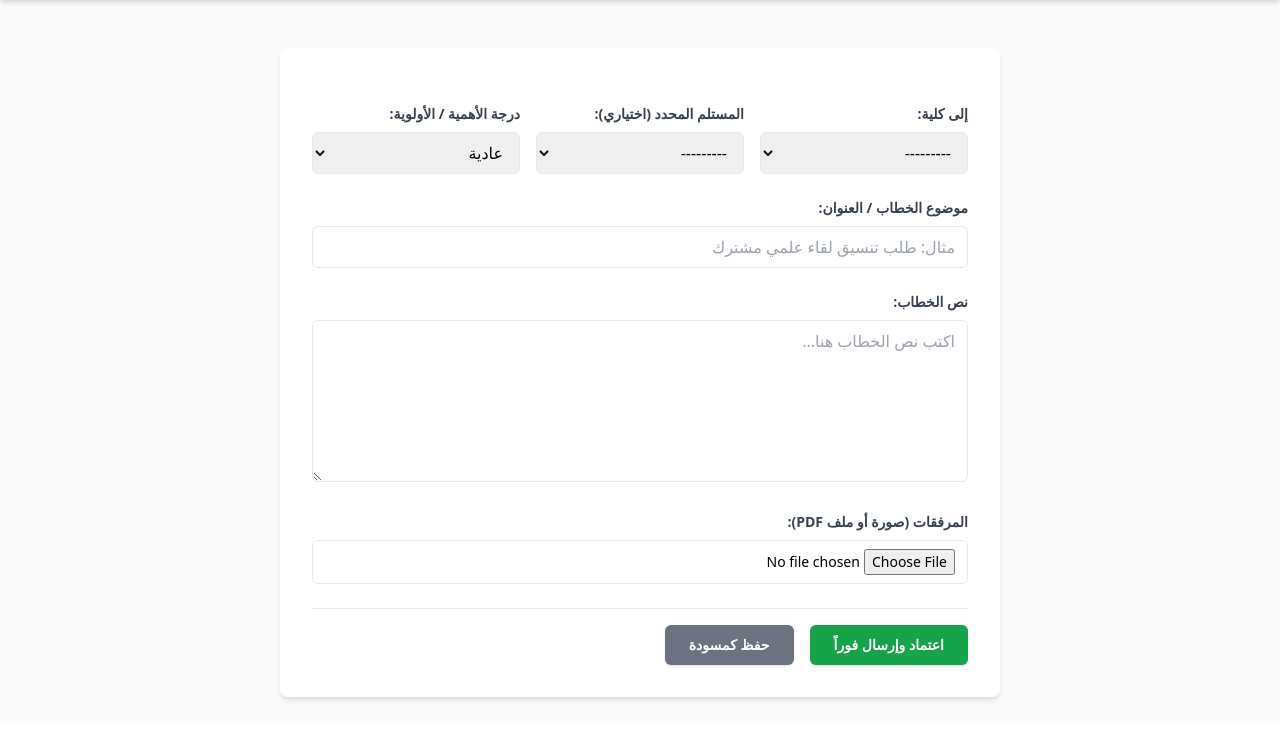
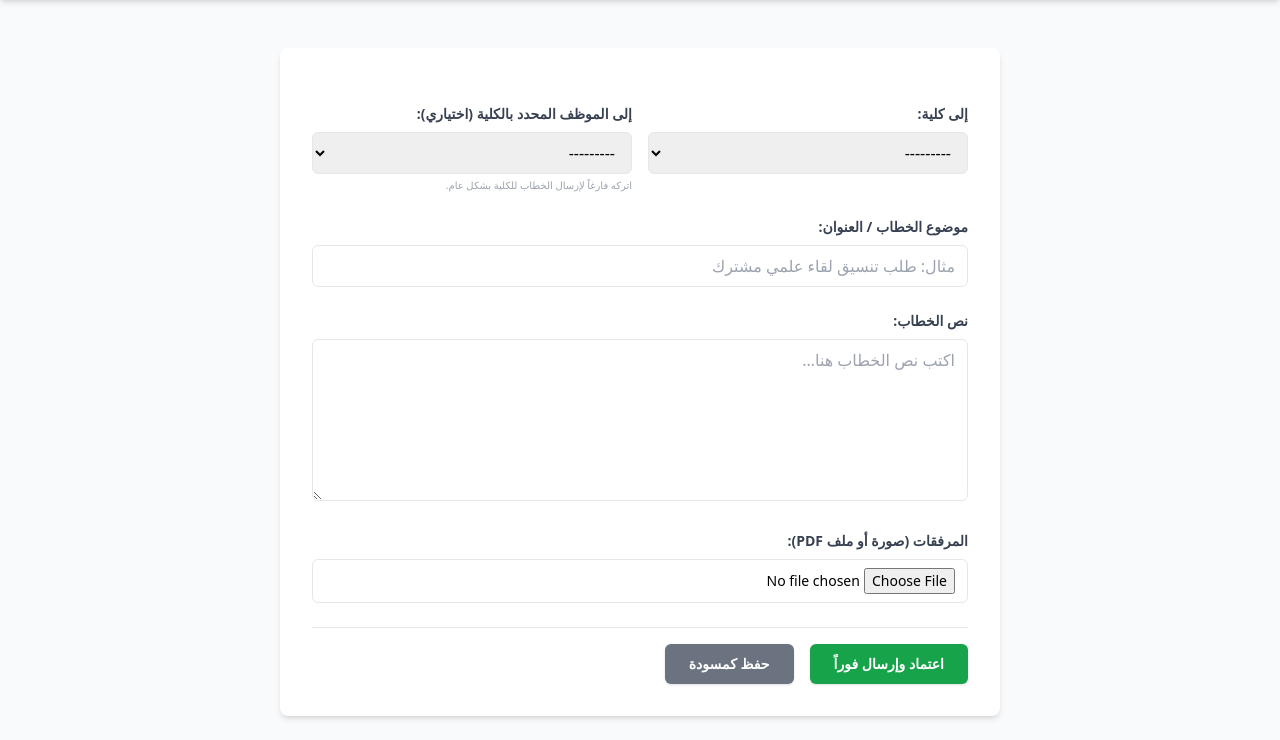
Before and after one commit to altohamikpaahi-blip/College_link_v2, a Django app: page /document/new/ in a window 1280 px wide. Shown: the part 80-820 px from the top of the page. Before the commit the page ends 782 px from the top, so only its background shows below. Run offline with Django 5.2, Linux system fonts and the light colour scheme; a user stored in the database is signed in; data comes from the database, SQL or seed files in the repository; some libraries are stand-ins or nearby versions.

Commit message:
Update create_document.html

```diff
--- a/templates/correspondence/create_document.html
+++ b/templates/correspondence/create_document.html
@@ -30,19 +30,15 @@
             <form method="post" enctype="multipart/form-data" class="space-y-6">
                 {% csrf_token %}
 
-                <!-- شبكة ثلاثية لتنظيم البيانات الأساسية الموجهة للخطاب -->
-                <div class="grid grid-cols-1 md:grid-cols-3 gap-4">
+                <div class="grid grid-cols-1 sm:grid-cols-2 gap-4">
                     <div>
                         <label class="block text-gray-700 text-sm font-bold mb-2">إلى كلية:</label>
                         {{ form.recipient_college }}
                     </div>
                     <div>
-                        <label class="block text-gray-700 text-sm font-bold mb-2">المستلم المحدد (اختياري):</label>
+                        <label class="block text-gray-700 text-sm font-bold mb-2">إلى الموظف المحدد بالكلية (اختياري):</label>
                         {{ form.recipient_user }}
-                    </div>
-                    <div>
-                        <label class="block text-gray-700 text-sm font-bold mb-2">درجة الأهمية / الأولوية:</label>
-                        {{ form.priority }}
+                        <p class="text-[10px] text-gray-400 mt-1">اتركه فارغاً لإرسال الخطاب للكلية بشكل عام.</p>
                     </div>
                 </div>
 
```
